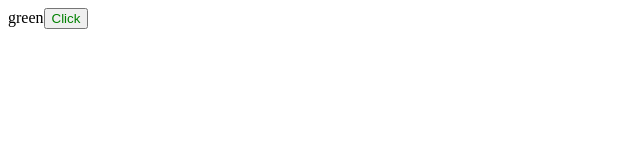
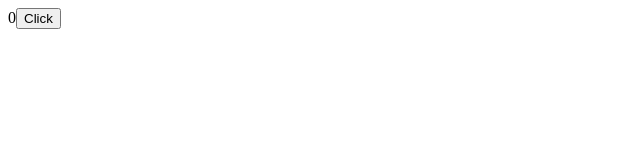
Before and after one commit to JoseZunigaDyehs/boilerplate-react-hooks, a React (Create React App) app: page / in a window 1280 px wide. Shown: the top 160 px of the page, without its empty margins (0-640 px from the left). Built offline with nearby package versions, Linux system fonts and the light colour scheme.

Commit message:
immutable

```diff
--- a/package.json
+++ b/package.json
@@ -26,5 +26,8 @@
     "not dead",
     "not ie <= 11",
     "not op_mini all"
-  ]
+  ],
+  "devDependencies": {
+    "immutable": "^4.0.0-rc.12"
+  }
 }
--- a/src/App.js
+++ b/src/App.js
@@ -1,15 +1,19 @@
-import React from 'react';
-import {useStateValue} from "./state";
+import React from "react";
+import { useStateValue } from "./store/store";
 
 const App = () => {
-  const [{theme}, dispatch] = useStateValue();
-  debugger
-  return(
+  const [{ generalStates }, dispatch] = useStateValue();
+  // debugger;
+  return (
     <div>
-    {theme.primary}
-    <button style={{color:theme.primary}} onClick={()=>dispatch({type:"changeTheme",newTheme:"red"})}>Click</button>
+      {generalStates.get("count")}
+      <button
+        onClick={() => dispatch({ state: generalStates, type: "INCREMENT" })}
+      >
+        Click
+      </button>
     </div>
-  )
+  );
 };
 
 export default App;
--- a/src/index.js
+++ b/src/index.js
@@ -2,31 +2,13 @@ import React from "react";
 import ReactDOM from "react-dom";
 import App from "./App";
 import * as serviceWorker from "./serviceWorker";
-import { StateProvider } from "./state";
-import {mainReducer, initialStates} from "./reducers/index";
-console.log(initialStates)
+import { StoreProvider } from "./store/store"
+import {reducer, initialStates} from "./reducers/index";
 
-const initialState = {
-  theme: { primary: 'green' }
-};
-
-const reducer = (state, action) => {
-  debugger
-  switch (action.type) {
-    case 'changeTheme':
-      return {
-        ...state,
-        theme: {primary:action.newTheme}
-      };
-
-    default:
-      return state;
-  }
-};
 ReactDOM.render(
-  <StateProvider initialState={initialState} reducer={reducer}>
+  <StoreProvider initialState={initialStates} reducer={reducer}>
     <App />
-  </StateProvider>,
+  </StoreProvider>,
   document.getElementById("root")
 );
 
--- a/src/reducers/general.js
+++ b/src/reducers/general.js
@@ -1,20 +1,15 @@
+import * as Immutable from "immutable";
 
-export const generalStates = {
-  first: 0
-}
+export const generalStates = Immutable.fromJS({
+  count: 0
+});
 
-export const generalReducer = (state = generalStates, action) => {
-  var newState = Object.assign({}, state);
-  debugger
+export const generalReducer = (state, action) => {
   switch (action.type) {
-    case "COUNT":
-    debugger
-      return {
-        ...state,
-        first: state.first + 1
-      };
+    case "INCREMENT":
+      return action.state.set("count", action.state.get("count") + 1);
 
     default:
-      return state;
+      return action.state;
   }
 };
--- a/src/reducers/index.js
+++ b/src/reducers/index.js
@@ -1,18 +1,18 @@
-import { generalStates, generalReducer } from './general';
-import { testStates, testReducer } from './test';
+import { generalStates, generalReducer } from "./general";
+import { testStates, testReducer } from "./test";
 
 /**
  * Componente que tiene todos los reducers, se le puede pasar un middleware
  */
-export const mainReducer = ({ general, test }, action) => {
+export const reducer = ({ general, test }, action) => {
   // middleware goes here, i.e calling analytics service, etc.
   return {
     generalStates: generalReducer(general, action),
-    testStates: testReducer(test,action)
+    testStates: testReducer(test, action)
   };
 };
 
 export const initialStates = {
   generalStates,
   testStates
-}
+};
--- /dev/null
+++ b/src/store/store.js
@@ -0,0 +1,9 @@
+import React, {createContext, useContext, useReducer} from 'react';
+export const StoreContext = createContext(); //Create our Context like STORE REDUX
+//Componente que nos Proveerá nuestro Content, pasándole un reducer, initialState y el children
+export const StoreProvider = ({reducer, initialState, children}) =>(
+  <StoreContext.Provider value={useReducer(reducer, initialState)}>
+    {children}
+  </StoreContext.Provider>
+);
+export const useStateValue = () => useContext(StoreContext); // Para usar nuestros estados
```
Also changed, not shown: 1 other file (tests, documents, lock files or other folders).
